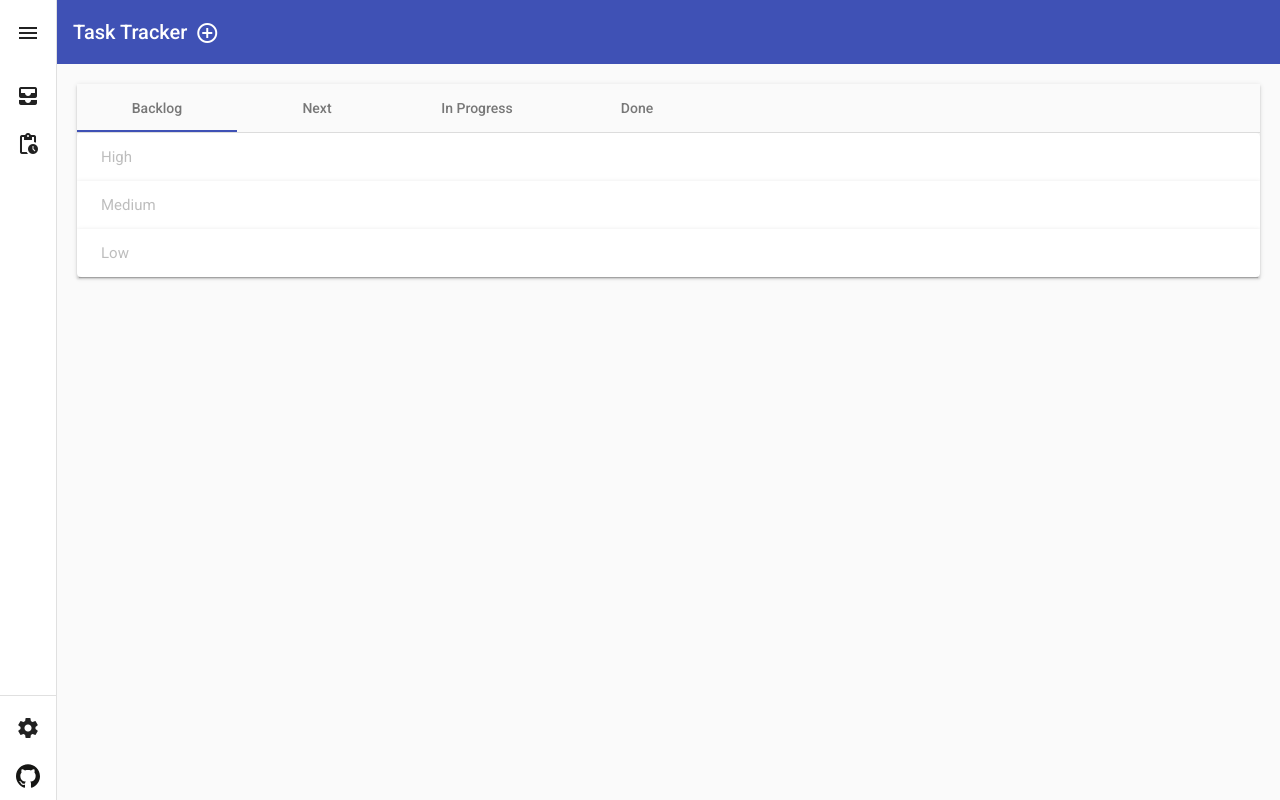
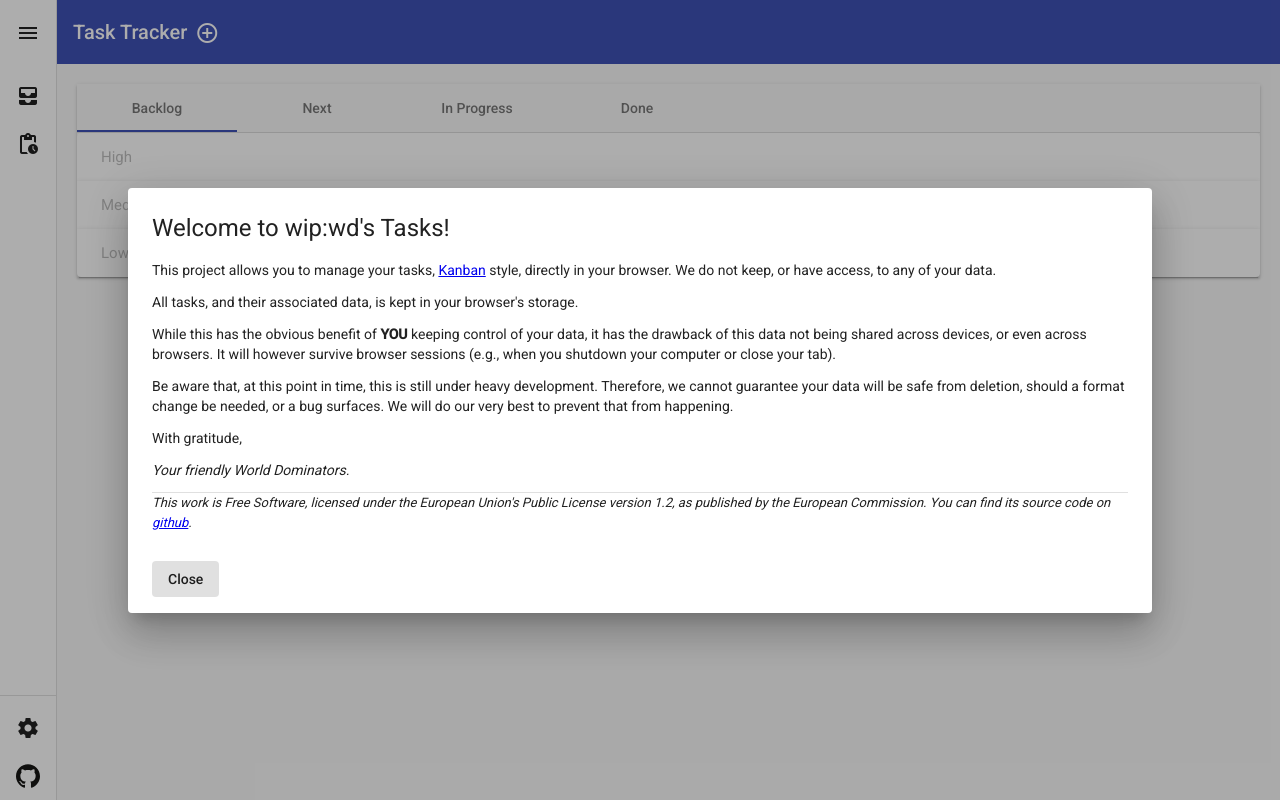
Before and after one commit to wipwd/wwd-tasks, an Angular app: page /reports in a window 1280 px wide. Built offline with nearby package versions, Linux system fonts and the light colour scheme.

Commit message:
tasks: add "welcome first time user" dialog.
Signed-off-by: Joao Eduardo Luis <joao@wipwd.dev>

```diff
--- a/src/app/app.module.ts
+++ b/src/app/app.module.ts
@@ -30,6 +30,8 @@ import { TaskAddComponent } from './tasks/task-add/task-add.component';
 import { FormsModule, ReactiveFormsModule } from '@angular/forms';
 import { MatInputModule } from '@angular/material/input';
 import { MatSelectModule } from '@angular/material/select';
+import { FirstTimeDialogComponent } from './first-time-dialog/first-time-dialog.component';
+import { MatDialogModule } from '@angular/material/dialog';
 
 @NgModule({
   declarations: [
@@ -40,6 +42,7 @@ import { MatSelectModule } from '@angular/material/select';
     TaskItemComponent,
     TaskLedgerListComponent,
     TaskAddComponent,
+    FirstTimeDialogComponent,
   ],
   imports: [
     BrowserModule,
@@ -66,6 +69,7 @@ import { MatSelectModule } from '@angular/material/select';
     ReactiveFormsModule,
     MatInputModule,
     MatSelectModule,
+    MatDialogModule,
   ],
   providers: [],
   bootstrap: [AppComponent]
--- a/src/app/dashboard/dashboard.component.ts
+++ b/src/app/dashboard/dashboard.component.ts
@@ -1,16 +1,19 @@
-import { Component } from '@angular/core';
+import { Component, OnInit } from '@angular/core';
 import { BreakpointObserver, Breakpoints } from '@angular/cdk/layout';
 import { Observable } from 'rxjs';
 import { map, shareReplay } from 'rxjs/operators';
 import { MatBottomSheet } from '@angular/material/bottom-sheet';
 import { TaskAddComponent } from '../tasks/task-add/task-add.component';
+import { MatDialog } from '@angular/material/dialog';
+import { FirstTimeDialogComponent } from '../first-time-dialog/first-time-dialog.component';
+import { set as idbset, get as idbget } from 'idb-keyval';
 
 @Component({
   selector: 'app-dashboard',
   templateUrl: './dashboard.component.html',
   styleUrls: ['./dashboard.component.scss']
 })
-export class DashboardComponent {
+export class DashboardComponent implements OnInit {
 
   private _is_menu_expanded: boolean = false;
   private _is_handset: boolean = false;
@@ -30,13 +33,32 @@ export class DashboardComponent {
 
   constructor(
     private _breakpoint_observer: BreakpointObserver,
-    private _bottom_sheet: MatBottomSheet
+    private _bottom_sheet: MatBottomSheet,
+    private _first_time_dialog: MatDialog
   ) {
     this.isHandset$.subscribe({
       next: (result: boolean) => {
         this._is_handset = result;
       }
     });
+  }
+
+  public ngOnInit(): void {
+    this._checkVersion();
+  }
+
+  private _checkVersion(): void {
+    idbget("_wwdtasks_version").then(
+      (version: number|undefined) => {
+        if (!version) {
+          this._doFirstRun();
+        }
+    });
+  }
+
+  private _doFirstRun(): void {
+    const dialogref = this._first_time_dialog.open(FirstTimeDialogComponent);
+    idbset("_wwdtasks_version", 1);
   }
 
   public isExpanded(): boolean {
--- /dev/null
+++ b/src/app/first-time-dialog/first-time-dialog.component.html
@@ -0,0 +1,36 @@
+<div>
+  <h1 mat-dialog-title>Welcome to wip:wd's Tasks!</h1>
+
+  <mat-dialog-content class="mat-typography">
+    <p>This project allows you to manage your tasks,
+      <a href="https://en.wikipedia.org/wiki/Kanban_(development)"
+      target="new">Kanban</a> style, directly in
+      your browser. We do not keep, or have access, to any of your data.</p>
+
+    <p>All tasks, and their associated data, is kept in your browser's
+      storage.</p>
+
+    <p>While this has the obvious benefit of <strong>YOU</strong> keeping
+    control of your data, it has the drawback of this data not being shared
+    across devices, or even across browsers. It will however survive browser
+    sessions (e.g., when you shutdown your computer or close your tab).</p>
+
+    <p>Be aware that, at this point in time, this is still under heavy development.
+    Therefore, we cannot guarantee your data will be safe from deletion, should
+    a format change be needed, or a bug surfaces. We will do our very best to
+    prevent that from happening.</p>
+
+    <p>With gratitude,</p>
+    <p><i>Your friendly World Dominators.</i></p>
+    <mat-divider></mat-divider>
+    <p style="font-size: small">
+      <i>This work is Free Software, licensed under the European Union's Public
+      License version 1.2, as published by the European Commission. You can
+      find its source code on <a href="https://github.com/wipwd/wwd-tasks.git"
+      target="new">github</a>.</i>
+    </p>
+  </mat-dialog-content>
+  <div mat-dialog-actions>
+    <button mat-button mat-dialog-close cdkFocusInitial>Close</button>
+  </div>
+</div>
--- /dev/null
+++ b/src/app/first-time-dialog/first-time-dialog.component.ts
@@ -0,0 +1,15 @@
+import { Component, OnInit } from '@angular/core';
+
+@Component({
+  selector: 'app-first-time-dialog',
+  templateUrl: './first-time-dialog.component.html',
+  styleUrls: ['./first-time-dialog.component.scss']
+})
+export class FirstTimeDialogComponent implements OnInit {
+
+  constructor() { }
+
+  ngOnInit(): void {
+  }
+
+}
```
Also changed, not shown: src/app/first-time-dialog/first-time-dialog.component.scss (added), 1 other file (tests, documents, lock files or other folders).
